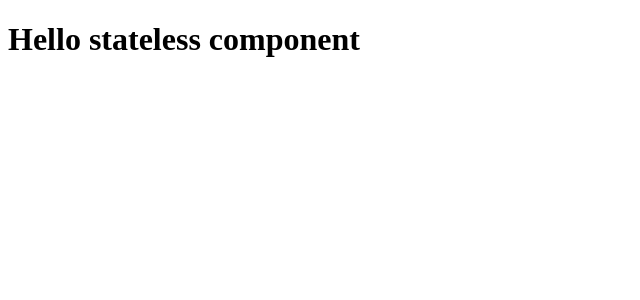
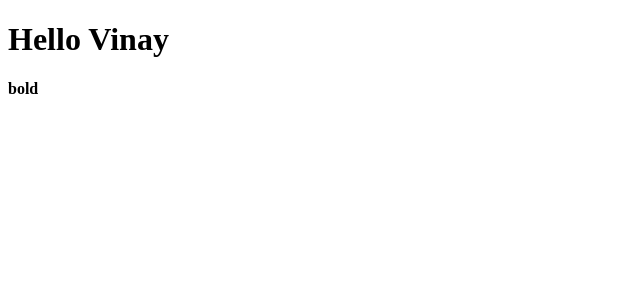
Before and after one commit to vinay-thallam/react-cuddle, a React (Create React App) app: page / in a window 1280 px wide. Shown: the top 300 px of the page, without its empty margins (0-640 px from the left). Built offline with nearby package versions, Linux system fonts and the light colour scheme.

Commit message:
render method can return only single node of JSX

```diff
--- a/src/App.js
+++ b/src/App.js
@@ -1,5 +1,20 @@
 import React from 'react'
 
-const App = () => <h1>Hello stateless component</h1>
+class App extends React.Component {
+
+  render() {
+
+    // This will not work in react. Render method in class component is allowed to return only one node.
+    //return <h1>Hello Vinay</h1> <b>bold</b>
+
+    //Wrap multile JSX nodes in a parent div
+    return (
+      <div>
+        <h1>Hello Vinay</h1>
+        <b>bold</b>
+      </div>
+      )
+  }
+}
 
 export default App
```
